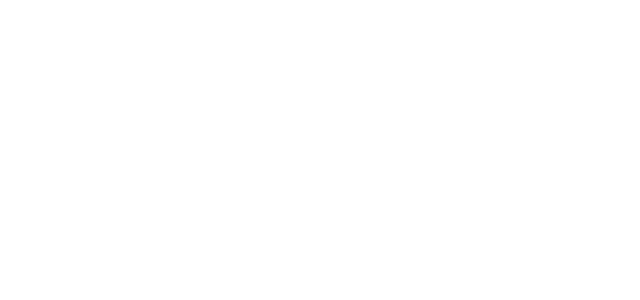
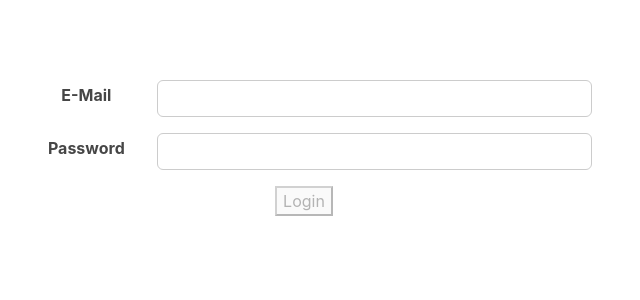
Before and after one commit to gostgmaer/udemytotorial, a React (Create React App) app: page /login-page in a window 1280 px wide. Before the commit this address had no page. Shown: the top 300 px of the page, without its empty margins (336-976 px from the left). Built offline with nearby package versions, Linux system fonts and the light colour scheme.

Commit message:
Update Login Page

```diff
--- /dev/null
+++ b/src/Assets/StaticData/navigation.js
@@ -0,0 +1,26 @@
+export const navigation =[{
+    "id": 1,
+    "name": "expense1",
+    "url": "expense1",
+    "image": "http://dummyimage.com/250x.png/dddddd/000000"
+  }, {
+    "id": 2,
+    "name": "simple",
+    "url": "simple",
+    "image": "http://dummyimage.com/250x.png/dddddd/000000"
+  }, {
+    "id": 3,
+    "name": "user List",
+    "url": "user",
+    "image": "http://dummyimage.com/250x.png/cc0000/ffffff"
+  }, {
+    "id": 4,
+    "name": "login",
+    "url": "login",
+    "image": "http://dummyimage.com/250x.png/cc0000/ffffff"
+  }, {
+    "id": 5,
+    "name": "New Expenses",
+    "url": "new-expense",
+    "image": "http://dummyimage.com/250x.png/ff4444/ffffff"
+  }]
--- /dev/null
+++ b/src/Componets/Login/Login/Login.js
@@ -0,0 +1,146 @@
+import React, { useState, useEffect, useReducer } from "react";
+import classes from "./Login.module.css";
+
+const emailReducer = (state, action) => {
+  if (action.type === "USER_INPUT") {
+    return { value: action.val, isvalid: action.val.includes("@") };
+  }
+  if (action.type === "INPUT_BLUR") {
+    return { value: state.value, isvalid: state.value.includes("@") };
+  }
+  return { value: "", isvalid: false };
+};
+
+const passwordReducer = (state, action) => {
+  if (action.type === "PASSWORD_INPUT") {
+    return { value: action.val, isvalid: action.val.length >= 6 };
+  }
+  if (action.type === "INPUT_BLUR") {
+    return { value: state.value, isvalid: state.value.length >= 6 };
+  }
+  return { value: "", isvalid: false };
+};
+
+const LoginPage = (props) => {
+  // const [enteredEmail, setEnteredEmail] = useState('');
+  // const [emailIsValid, setEmailIsValid] = useState();
+  // const [enteredPassword, setEnteredPassword] = useState("");
+  // const [passwordIsValid, setPasswordIsValid] = useState();
+  const [formIsValid, setFormIsValid] = useState(false);
+  const [isLoggedIn, setIsLoggedIn] = useState(false);
+
+  useEffect(() => {
+    console.log("EFFECT RUNNING");
+
+    return () => {
+      console.log("EFFECT CLEANUP");
+    };
+  }, []);
+  const [email, dispatchEmail] = useReducer(emailReducer, {
+    value: "",
+    isvalid: null,
+  });
+  const [pass, dispatchPass] = useReducer(passwordReducer, {
+    value: "",
+    isvalid: null,
+  });
+
+
+  const {isvalid:emailIsValid} = email;
+  const {isvalid:passwordisValid} = pass;
+  useEffect(() => {
+    const identifier = setTimeout(() => {
+      console.log('Checking form validity!');
+      setFormIsValid(
+        email.isvalid && pass.isvalid
+      );
+    }, 500);
+
+    return () => {
+      console.log('CLEANUP');
+      clearTimeout(identifier);
+    };
+  }, [emailIsValid, passwordisValid]);
+
+
+
+  const emailChangeHandler = (event) => {
+    dispatchEmail({ type: "USER_INPUT", val: event.target.value });
+
+
+  };
+
+  const passwordChangeHandler = (event) => {
+    dispatchPass({ type: "PASSWORD_INPUT", val: event.target.value });
+
+
+  };
+
+  const validateEmailHandler = () => {
+    dispatchEmail({ type: "INPUT_BLUR" });
+  };
+
+  const validatePasswordHandler = () => {
+    dispatchPass({ type: "INPUT_BLUR" });
+  };
+
+  const submitHandler = (event) => {
+    event.preventDefault();
+    localStorage.setItem('isLoggedIn', '1');
+    setIsLoggedIn(true);
+
+  };
+  useEffect(() => {
+    const storedUserLoggedInInformation = localStorage.getItem('isLoggedIn');
+
+    if (storedUserLoggedInInformation === '1') {
+      setIsLoggedIn(true);
+    }
+  }, []);
+
+
+  const logoutHandler = () => {
+    localStorage.removeItem('isLoggedIn');
+    setIsLoggedIn(false);
+  };
+
+  return (
+    <div className={classes.login}>
+      <form onSubmit={submitHandler}>
+        <div
+          className={`${classes.control} ${
+            email.isvalid === false ? classes.invalid : ""
+          }`}>
+          <label htmlFor="email">E-Mail</label>
+          <input
+            type="email"
+            id="email"
+            value={email.value}
+            onChange={emailChangeHandler}
+            onBlur={validateEmailHandler}
+          />
+        </div>
+        <div
+          className={`${classes.control} ${
+            pass.isvalid === false ? classes.invalid : ""
+          }`}>
+          <label htmlFor="password">Password</label>
+          <input
+            type="password"
+            id="password"
+            value={pass.value}
+            onChange={passwordChangeHandler}
+            onBlur={validatePasswordHandler}
+          />
+        </div>
+        <div className={classes.actions}>
+          <button type="submit" className={classes.btn} disabled={!formIsValid}>
+            Login
+          </button>
+        </div>
+      </form>
+    </div>
+  );
+};
+
+export default LoginPage;
--- /dev/null
+++ b/src/Componets/Login/Login/Login.module.css
@@ -0,0 +1,56 @@
+.login {
+  width: 90%;
+  max-width: 40rem;
+  margin: 2rem auto;
+  padding: 2rem;
+}
+
+.control {
+  margin: 1rem 0;
+  display: flex;
+  align-items: stretch;
+  flex-direction: column;
+}
+
+.control label,
+.control input {
+  display: block;
+}
+
+.control label {
+  font-weight: bold;
+  flex: 1;
+  color: #464646;
+  margin-bottom: 0.5rem;
+}
+
+.control input {
+  flex: 3;
+  font: inherit;
+  padding: 0.35rem 0.35rem;
+  border-radius: 6px;
+  border: 1px solid #ccc;
+}
+
+.control input:focus {
+  outline: none;
+  border-color: #4f005f;
+  background: #f6dbfc;
+}
+
+.control.invalid input {
+  border-color: red;
+  background: #fbdada;
+}
+
+.actions {
+  text-align: center;
+}
+
+@media (min-width: 768px) {
+  .control {
+    align-items: center;
+    flex-direction: row;
+  }
+
+}
--- /dev/null
+++ b/src/Pages/Home/Home.jsx
@@ -0,0 +1,17 @@
+import React from 'react'
+import { navigation } from '../../Assets/StaticData/navigation'
+import ListElements from './ListElements'
+
+const Home = () => {
+  return (
+    <div className='Home'>
+
+
+        <ul>
+            {navigation.map(item=><ListElements key={item.id} item={item} ></ListElements>)}
+        </ul>
+    </div>
+  )
+}
+
+export default Home
--- /dev/null
+++ b/src/Pages/Home/ListElements.jsx
@@ -0,0 +1,18 @@
+import React from 'react'
+import { Link } from 'react-router-dom'
+
+const ListElements = ({item}) => {
+  return (
+    <li className='ListElements'>
+        <div className="card border-primary">
+          <img className="card-img-top" src="" alt=""/>
+          <div className="card-body">
+            <h4 className="card-title">Title</h4>
+            <Link to={item.url} className="card-text">{item.name}</Link>
+          </div>
+        </div>
+    </li>
+  )
+}
+
+export default ListElements
--- a/src/RouterElements/RoutingPage.jsx
+++ b/src/RouterElements/RoutingPage.jsx
@@ -2,17 +2,22 @@
 import { Route,Routes } from "react-router-dom";
 import AssignmentExpense from '../Componets/AssignmentTwo/AssignmentExpense';
 import Login from '../Componets/Login/Login';
+import LoginPage from '../Componets/Login/Login/Login';
 import Simple from '../Componets/Simple';
 import Expenses from '../Componets/SimpleExpalses/Expenses';
 import UserElement from '../Componets/UserComponent/User';
+import Home from '../Pages/Home/Home';
+
 
 const RoutingPage = () => {
   return (
     <Routes>
         <Route path='/expense1' element={<Expenses></Expenses>}></Route>
         <Route path='/simple' element={<Simple></Simple>}></Route>
+        <Route path='/' element={<Home></Home>}></Route>
         <Route path='/user' element={<UserElement></UserElement>}></Route>
         <Route path='/login' element={<Login></Login>}></Route>
+        <Route path='/login-page' element={<LoginPage></LoginPage>}></Route>
         <Route path='/new-expense' element={<AssignmentExpense></AssignmentExpense>}></Route>
     </Routes>
   )
```
Also changed, not shown: src/Pages/Home/home.scss (added).
